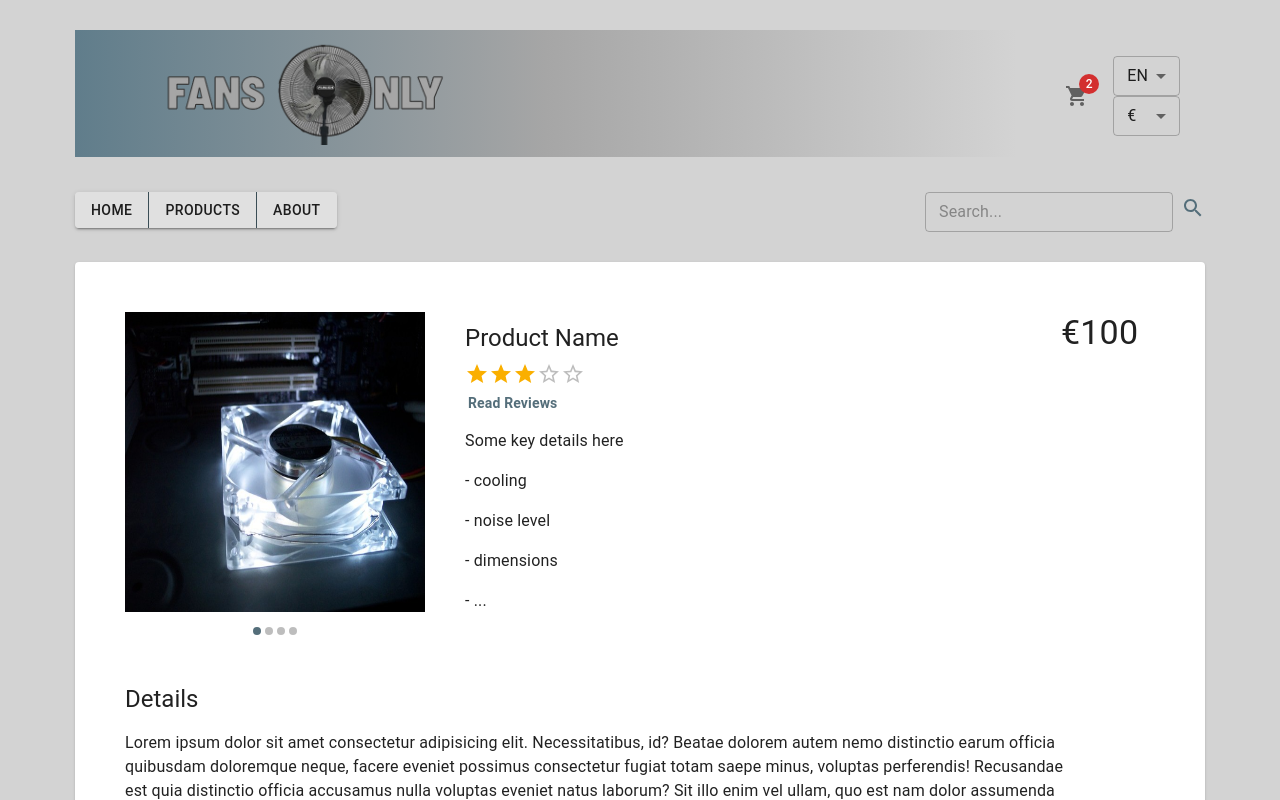
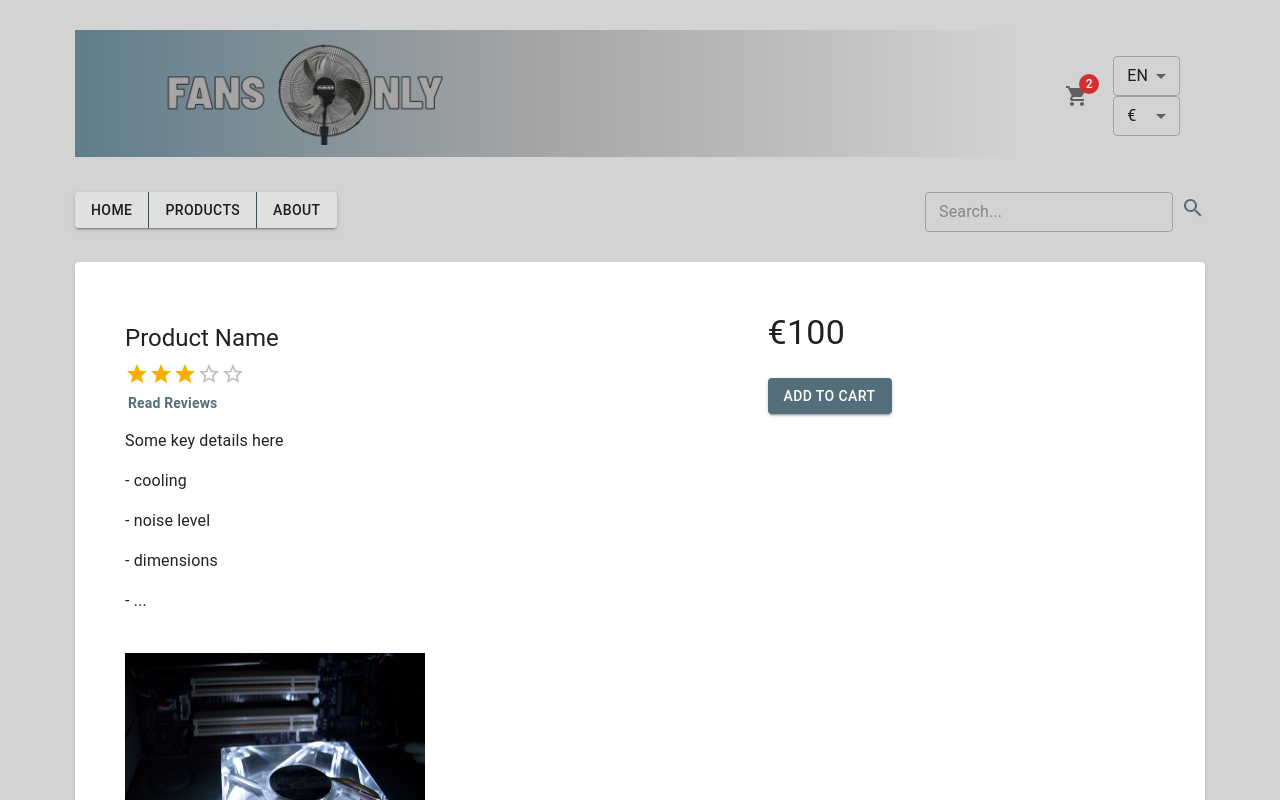
Before and after one commit to VeeHalonen/ux-prototype, a React (Create React App) app: page /product in a window 1280 px wide. Shown: the top 800 px of the page. Built offline with nearby package versions, Linux system fonts and the light colour scheme.

Commit message:
Adjust layout, add Add to Cart button to product page

```diff
--- a/src/components/ProductInfo.jsx
+++ b/src/components/ProductInfo.jsx
@@ -1,19 +1,14 @@
-import { Typography, Rating, Grid } from "@mui/material";
+import { Typography, Rating, Grid, Button } from "@mui/material";
 import StyledLink from "./StyledLink";
 
 const ProductInfo = () => {
   return (
-    <div>
+    <Grid item container>
       <Grid item container justifyContent="space-between">
         <Grid item>
           <Typography variant="h5" gutterBottom style={{ marginTop: 10 }}>
             Product Name
           </Typography>
-        </Grid>
-        <Grid item>
-          <Typography variant="h4">€100</Typography>
-        </Grid>
-      </Grid>
           <Rating value={3} readOnly />
           <div style={{ marginLeft: 3 }}>
             <StyledLink
@@ -25,12 +20,30 @@ const ProductInfo = () => {
               variant="body2"
             />
           </div>
+
           <Typography paragraph>Some key details here</Typography>
           <Typography paragraph>- cooling</Typography>
           <Typography paragraph>- noise level</Typography>
           <Typography paragraph>- dimensions</Typography>
           <Typography paragraph>- ...</Typography>
-    </div>
+        </Grid>
+        <Grid
+          item
+          container
+          justify="flex-end"
+          direction="column"
+          xs="auto"
+          spacing={3}
+        >
+          <Grid item>
+            <Typography variant="h4">€100</Typography>
+          </Grid>
+          <Grid item>
+            <Button variant="contained">Add to Cart</Button>
+          </Grid>
+        </Grid>
+      </Grid>
+    </Grid>
   );
 };
 
--- a/src/views/ProductPage.jsx
+++ b/src/views/ProductPage.jsx
@@ -5,12 +5,18 @@ import ProductPagePhotos from "../components/ProductPagePhotos";
 const ProductPage = () => {
   return (
     <Card style={{ padding: 50 }}>
-      <Grid container style={{ marginBottom: 40 }} spacing={5}>
+      <Grid
+        container
+        style={{ marginBottom: 40 }}
+        spacing={3}
+        direction="row-reverse"
+        justifyContent="start"
+      >
+        <Grid item container xs={12} md={7} lg={9}>
+          <ProductInfo />
+        </Grid>
         <Grid item>
           <ProductPagePhotos />
-        </Grid>
-        <Grid item xs={12} md={7} lg={8}>
-          <ProductInfo />
         </Grid>
       </Grid>
       <Grid container item lg={11}>
```
Lines whose indentation alone changed are shown as unchanged.
